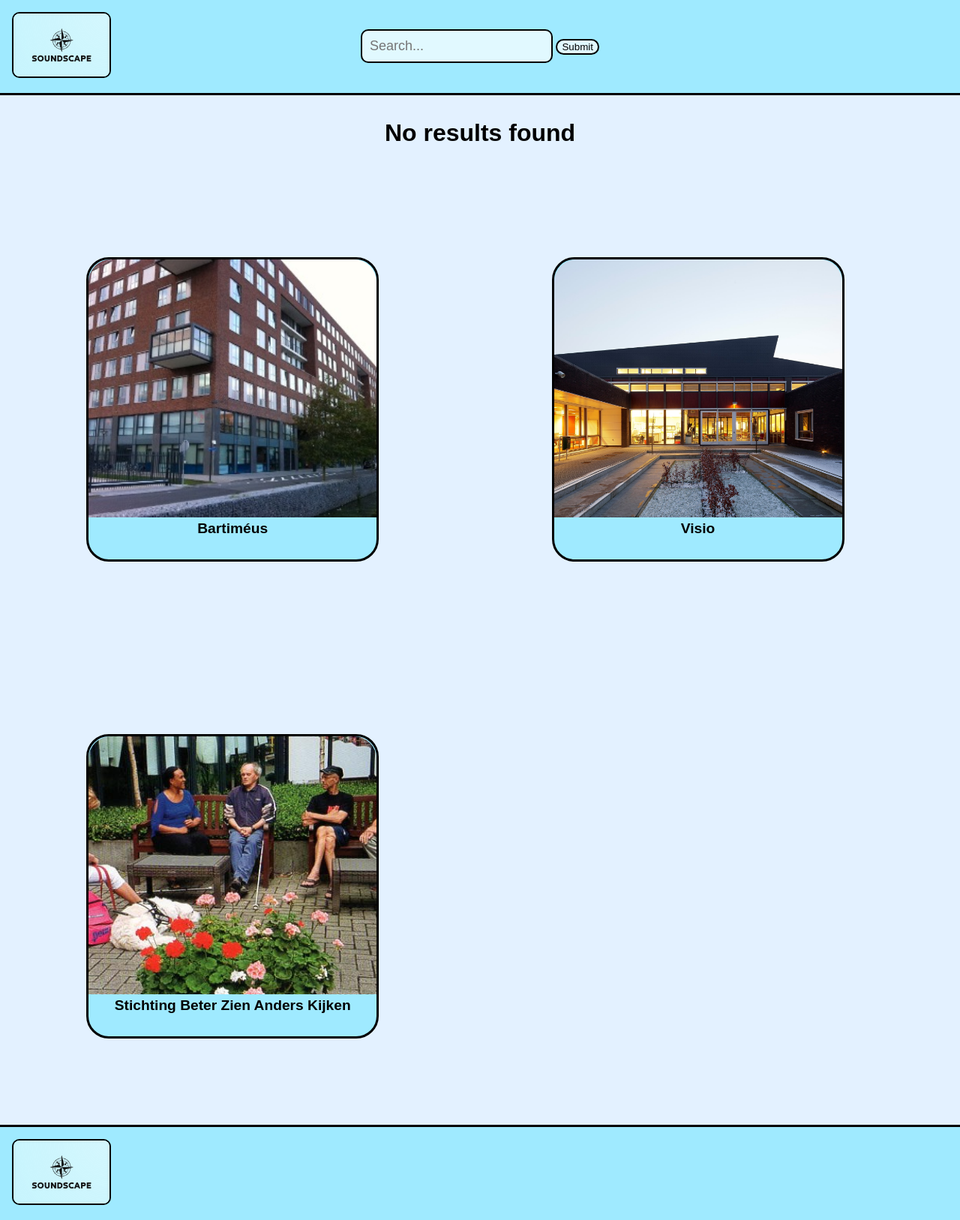
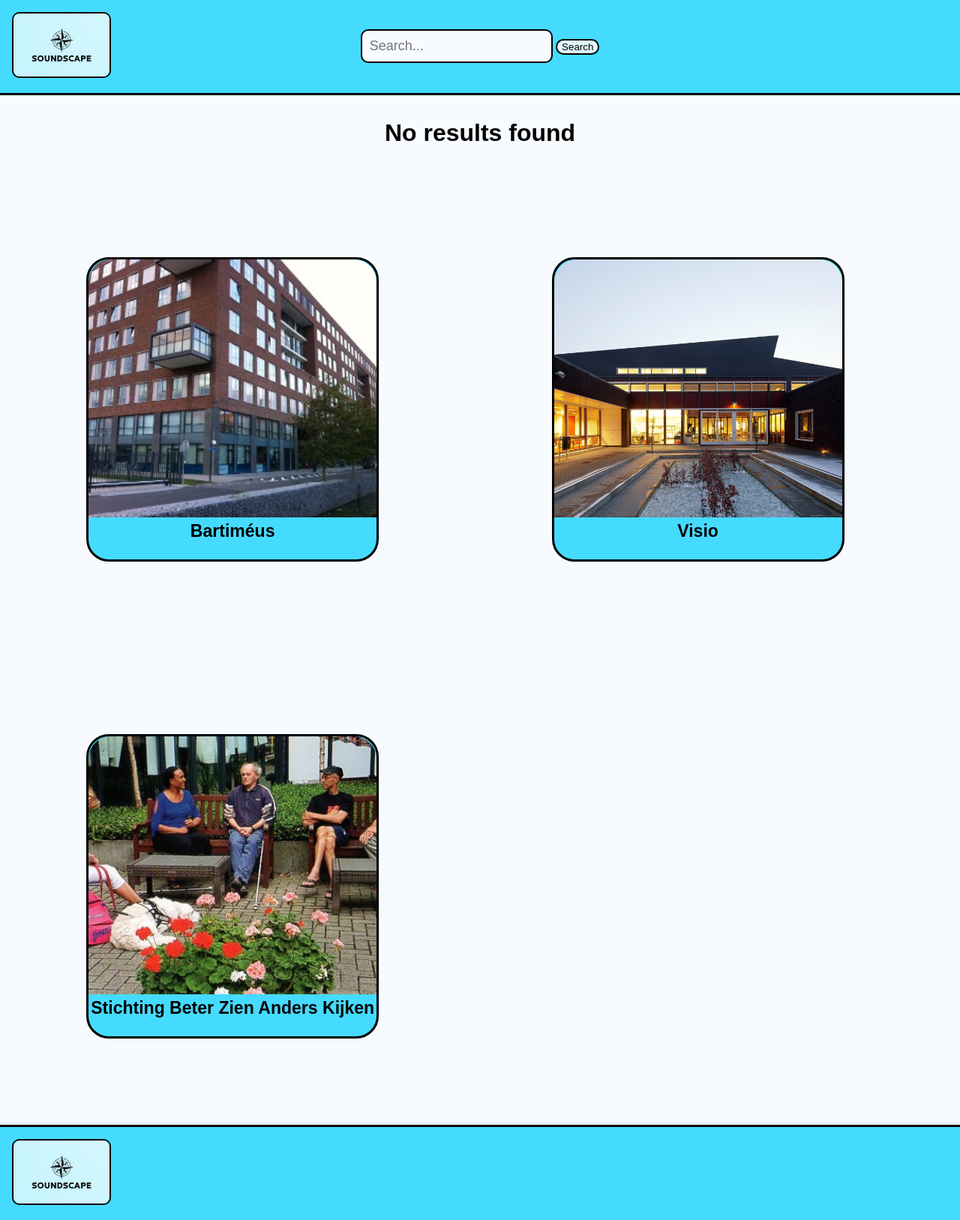
Before and after one commit to marijn203/CLE3T22, a PHP site: page /pages/search.php in a window 1280 px wide. Shown: the whole page at 75% size. Run offline with PHP 8.4, Linux system fonts and the light colour scheme; data comes from the database, SQL or seed files in the repository.

Commit message:
Css leesbaarheid verbeterd

```diff
--- a/css/style.css
+++ b/css/style.css
@@ -1,6 +1,6 @@
 body {
     margin: 0;
-    background-color: #e3f1ff;
+    background-color: #f7fbff;
     font-family: Arial ;
 }
 
@@ -17,9 +17,10 @@ body {
     width: 30vw;
     height: 50vh;
     margin: 9vw;
-    background-color: #9feaff;
+    background-color: #45dbff;
     border-radius: 30px;
     border: black solid 3px;
+    font-size: larger;
 }
 
 #mainImage img{
@@ -43,7 +44,7 @@ nav {
     justify-content: space-between;
     padding: 2vh;
     border-bottom: black 3px solid;
-    background-color: #9feaff;
+    background-color: #45dbff;
     text-align: center;
 }
 
@@ -51,7 +52,7 @@ nav input[type=text]{
     padding: 10px;
     font-size: large;
     border-radius: 10px;
-    background-color: #e1f9ff;
+    background-color: #f7fbff;
     border: black 2px solid;
 }
 
@@ -82,7 +83,7 @@ footer {
     justify-content: left;
     padding: 2vh;
     border-top: black 3px solid;
-    background-color: #9feaff;
+    background-color: #45dbff;
 }
 
 footer img{
--- a/pages/search.php
+++ b/pages/search.php
@@ -76,7 +76,7 @@ mysqli_close($db);
         <div id="navSearch">
         <form action="" method="get">
             <input type="text" id="search" name="search" placeholder="Search...">
-            <input type="submit" id="submit" name="submit">
+            <input type="submit" id="submit" name="submit" value="Search">
         </form>
         </div>
         <div id="navFiller">
```
